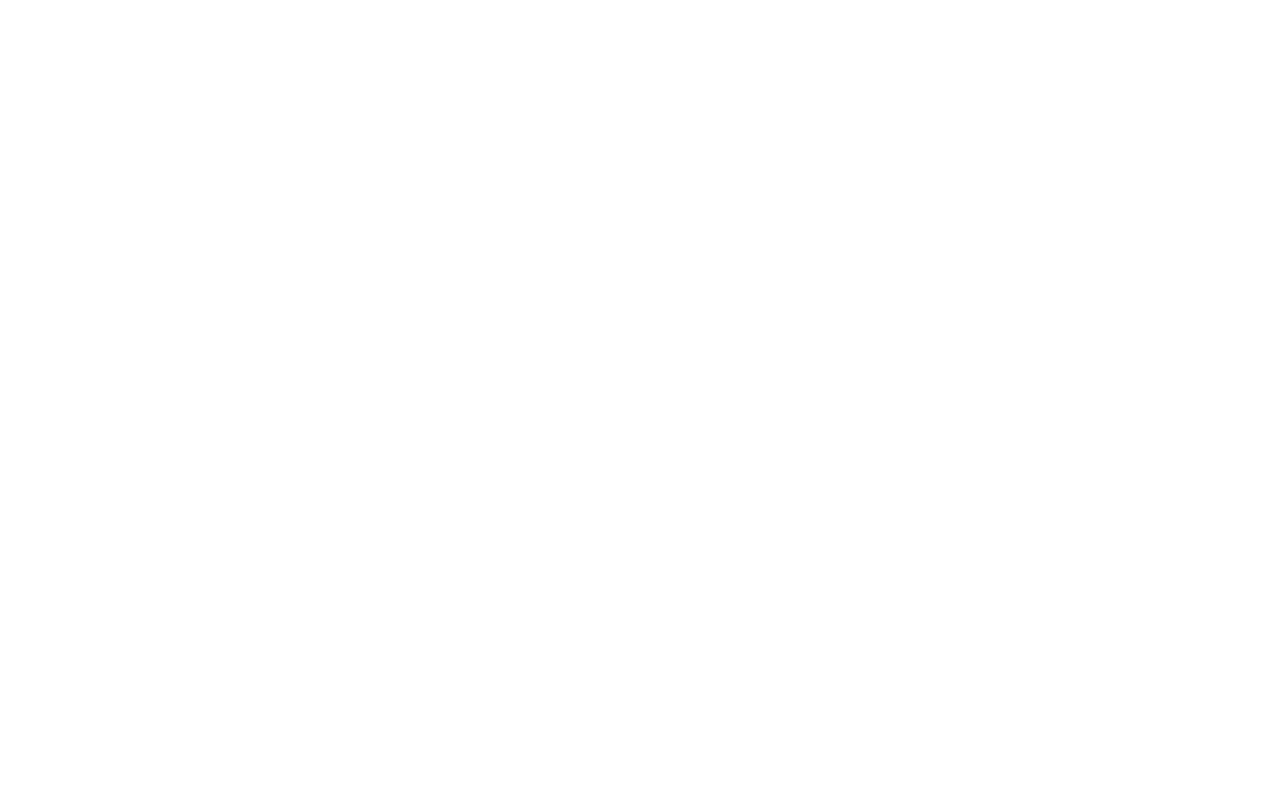
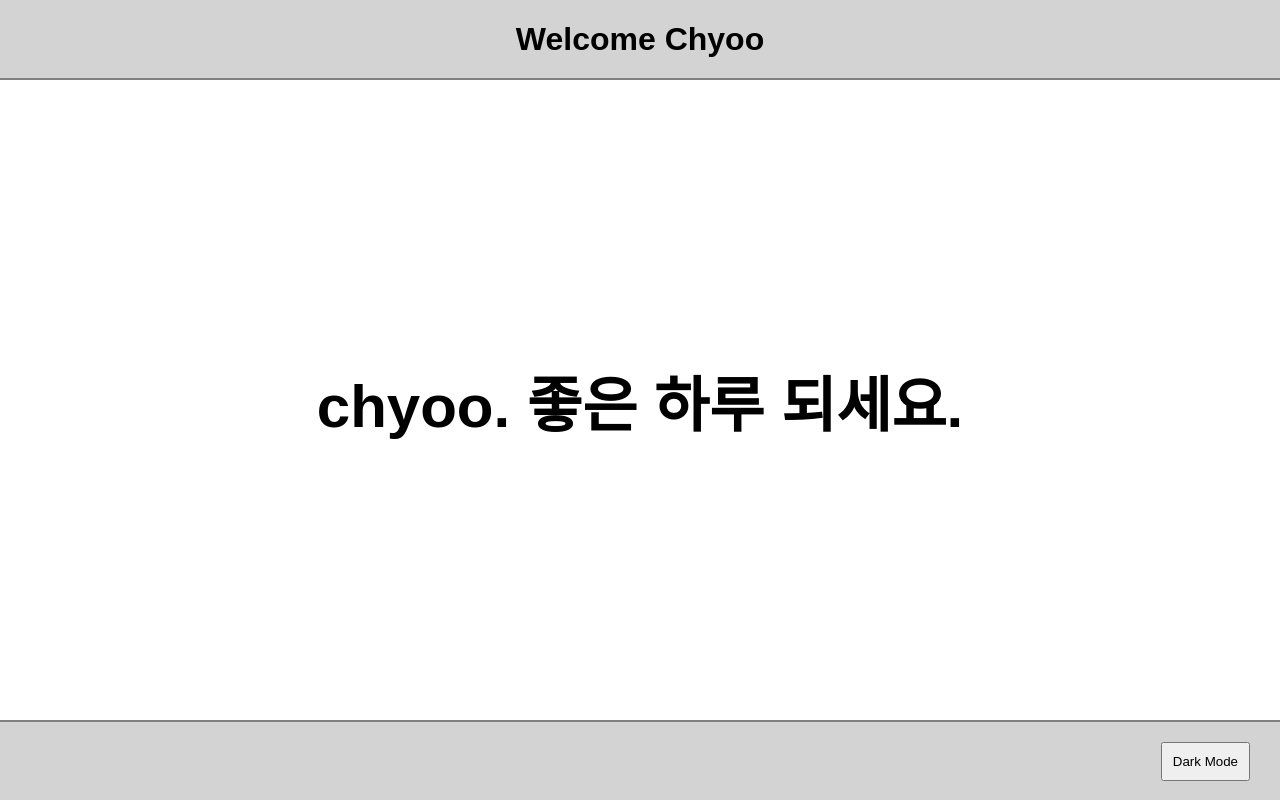
Before and after one commit to sp-chyoo/chy-ExamReact, a React (Create React App) app in the folder my-app/: page / in a window 1280 px wide. Built offline with nearby package versions, Linux system fonts and the light colour scheme.

Commit message:
상태값과 props 를 이용한 예제 추가 1. 버튼 클릭 시 3페이지의 css 값을 변경하는 예제

```diff
--- a/my-app/src/App.js
+++ b/my-app/src/App.js
@@ -1,11 +1,11 @@
+import { useState } from 'react';
 import './App.css';
+import Page from './components/Page';
 
 function App() {
-  return (
-    <div>
+  const [isDark, setIsDark] = useState(false);
 
-    </div>
-  );
+  return <Page isDark={isDark} setIsDark={setIsDark}/>
 }
 
 export default App;
--- /dev/null
+++ b/my-app/src/components/Content.jsx
@@ -0,0 +1,14 @@
+import React from "react";
+
+const Content = ({isDark}) => {
+    return <div
+    className="content"
+    style={{
+        backgroundColor : isDark ? 'black' : 'white',
+        color: isDark ? 'white' : 'black',
+    }}>
+        <h1>chyoo. 좋은 하루 되세요.</h1>
+    </div>
+};
+
+export default Content;
--- /dev/null
+++ b/my-app/src/components/Footer.jsx
@@ -0,0 +1,23 @@
+import React from "react";
+
+const Footer = ({isDark, setIsDark}) => {
+    console.log(isDark);
+    console.log(setIsDark);
+
+    const toggleTheme = () => {
+        setIsDark(!isDark);
+    };
+
+    return <footer
+    className="footer"
+    style={{
+        backgroundColor : isDark ? 'black' : 'lightgray',
+    }}>
+        <button className="button" onClick={toggleTheme}>
+            Dark Mode
+        </button>
+
+    </footer>
+};
+
+export default Footer;
--- /dev/null
+++ b/my-app/src/components/Header.jsx
@@ -0,0 +1,14 @@
+import React from "react";
+
+const Header = ({isDark}) => {
+    return  <header
+    className="header"
+    style={{
+        backgroundColor : isDark ? 'black' : 'lightgray',
+        color: isDark ? 'white' : 'black',
+    }}>
+        <h1>Welcome Chyoo</h1>
+    </header>
+}
+
+export default Header;
--- /dev/null
+++ b/my-app/src/components/Page.jsx
@@ -0,0 +1,14 @@
+import React from "react";
+import Header from "./Header";
+import Content from "./Content";
+import Footer from "./Footer";
+
+const Page = ({isDark, setIsDark}) => {
+    return <div className="page">
+        <Header isDark={isDark}></Header>
+        <Content isDark={isDark}></Content>
+        <Footer isDark={isDark} setIsDark={setIsDark}></Footer>
+    </div>
+};
+
+export default Page;
--- /dev/null
+++ b/my-app/src/index.css
@@ -0,0 +1,43 @@
+* {
+    box-sizing: border-box;
+    margin: 0;
+    font-family: sans-serif;
+  }
+
+  .page {
+    width: 100%;
+    height: 100vh;
+    display: flex;
+    flex-direction: column;
+  }
+
+  .header {
+    width: 100%;
+    height: 80px;
+    border-bottom: 2px solid gray;
+    display: flex;
+    justify-content: center;
+    align-items: center;
+  }
+
+  .content {
+    flex: 1;
+    display: flex;
+    justify-content: center;
+    align-items: center;
+    font-size: 30px;
+  }
+
+  .footer {
+    width: 100%;
+    height: 80px;
+    border-top: 2px solid gray;
+    display: flex;
+    justify-content: flex-end;
+    align-items: center;
+  }
+
+  .button {
+    padding: 10px;
+    margin-right: 30px;
+  }
--- a/my-app/src/index.js
+++ b/my-app/src/index.js
@@ -1,6 +1,7 @@
 import React from 'react';
 import ReactDOM from 'react-dom/client';
 import App from './App';
+import './index.css';
 
 const root = ReactDOM.createRoot(document.getElementById('root'));
 root.render(
```
Also changed, not shown: 1 other file (tests, documents, lock files or other folders).
